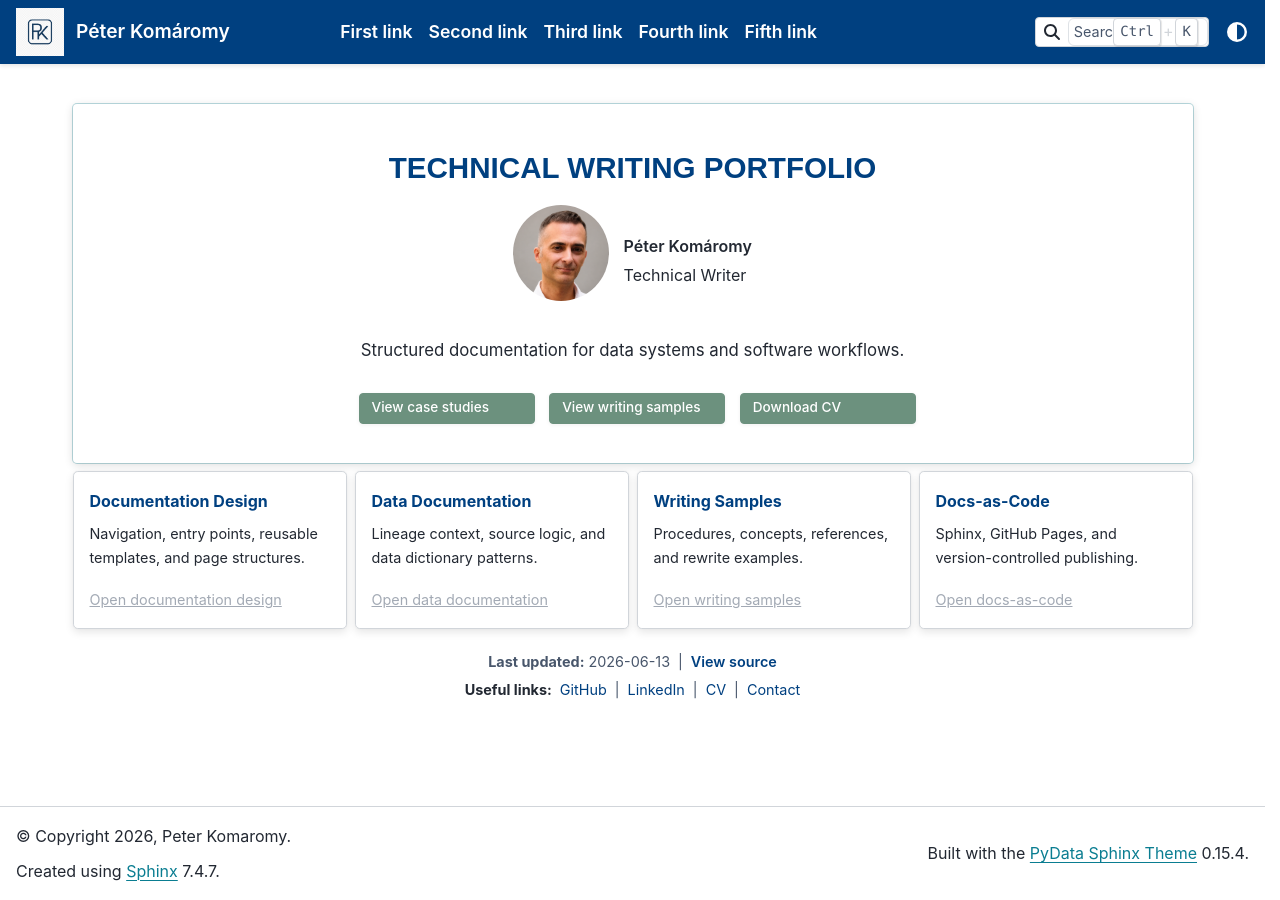
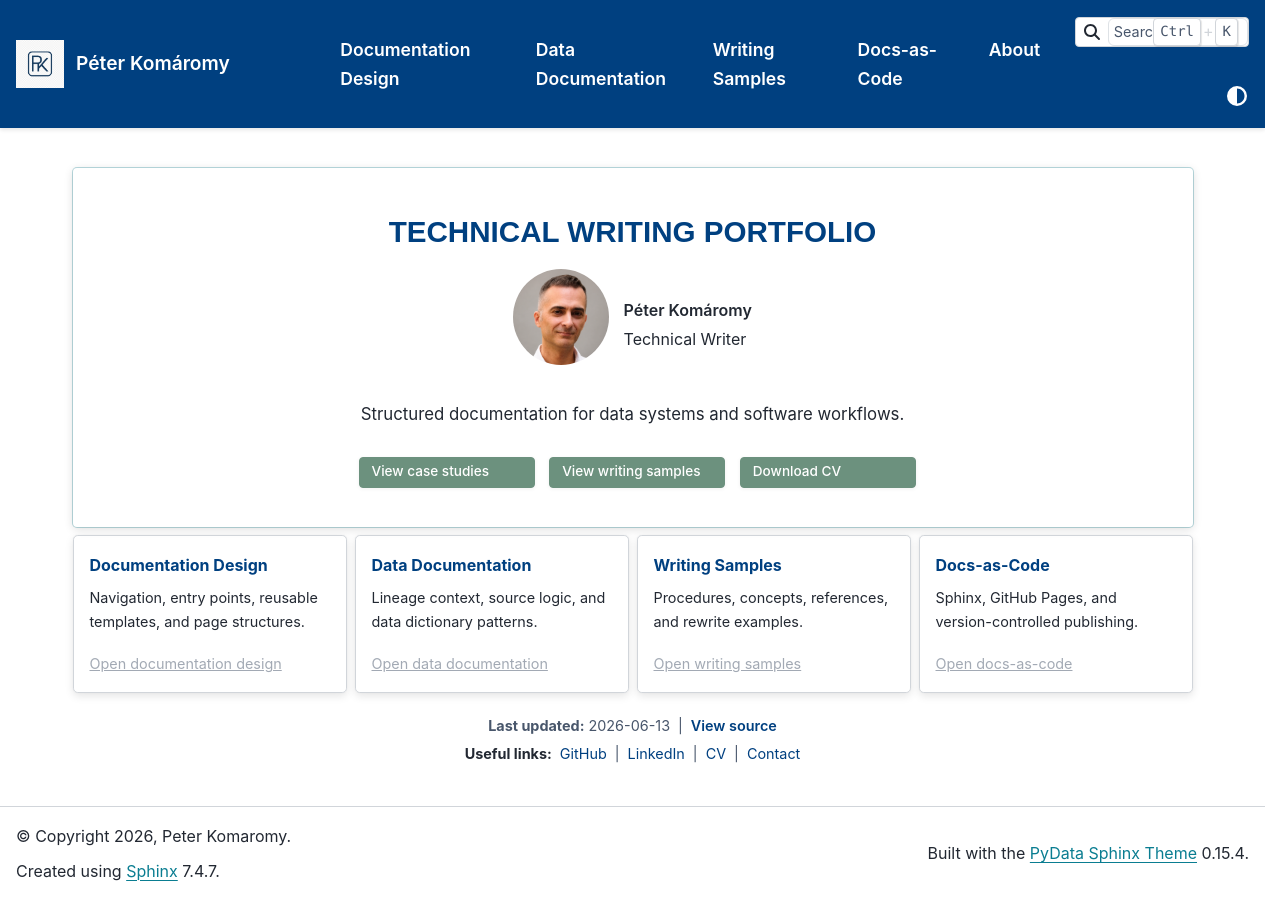
Before and after one commit to peter-komaromy/portfolio, a Sphinx documentation site: the page built from source/index.rst, in a window 1280 px wide. Built offline with Sphinx 7.4.7 and the PyData theme 0.15.4, drawn with Linux system fonts in a browser that asks for light colours.

Commit message:
Update site content

```diff
--- /dev/null
+++ b/source/1link/documentation-design.rst
@@ -0,0 +1,2 @@
+Documentation Design
+====================
--- a/source/1link/link.rst
+++ /dev/null
@@ -1,2 +0,0 @@
-First link
-==========
--- /dev/null
+++ b/source/2link/data-documentation.rst
@@ -0,0 +1,2 @@
+Data Documentation
+==================
--- a/source/2link/link.rst
+++ /dev/null
@@ -1,2 +0,0 @@
-Second link
-===========
--- a/source/3link/link.rst
+++ /dev/null
@@ -1,2 +0,0 @@
-Third link
-==========
--- /dev/null
+++ b/source/3link/writing-samples.rst
@@ -0,0 +1,2 @@
+Writing Samples
+===============
--- /dev/null
+++ b/source/4link/docs-as-code.rst
@@ -0,0 +1,2 @@
+Docs-as-Code
+============
--- a/source/4link/link.rst
+++ /dev/null
@@ -1,2 +0,0 @@
-Fourth link
-===========
--- /dev/null
+++ b/source/5link/about.rst
@@ -0,0 +1,2 @@
+About
+=====
--- a/source/5link/link.rst
+++ /dev/null
@@ -1,2 +0,0 @@
-Fifth link
-==========
--- a/source/index.rst
+++ b/source/index.rst
@@ -157,25 +157,13 @@
          <a class="gdw-utility__link" href="#" target="_blank" rel="noopener">Contact</a>
 
 .. -----------------------------------------------------------------------------------------
-   .. toctree::
-      :hidden:
-      :includehidden:
-
-      case-studies/index
-      documentation-design/index
-      data-documentation/index
-      writing-samples/index
-      docs-as-code/index
-      about/index
-      cv-contact/index
-
 
 .. toctree::
    :hidden:
    :includehidden:
 
-   1link/link
-   2link/link
-   3link/link
-   4link/link
-   5link/link
+   1link/documentation-design
+   2link/data-documentation
+   3link/writing-samples
+   4link/docs-as-code
+   5link/about
```
